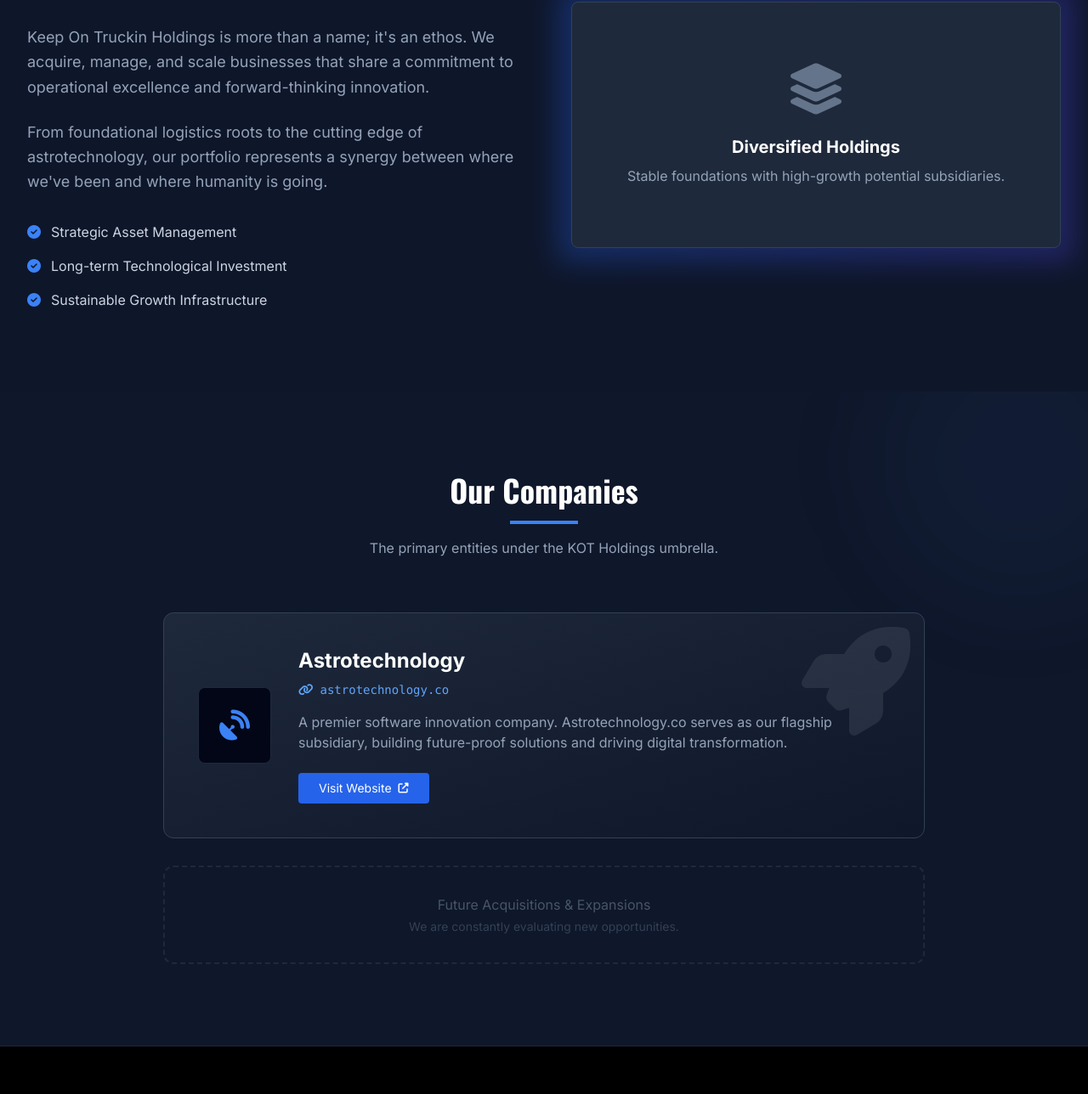
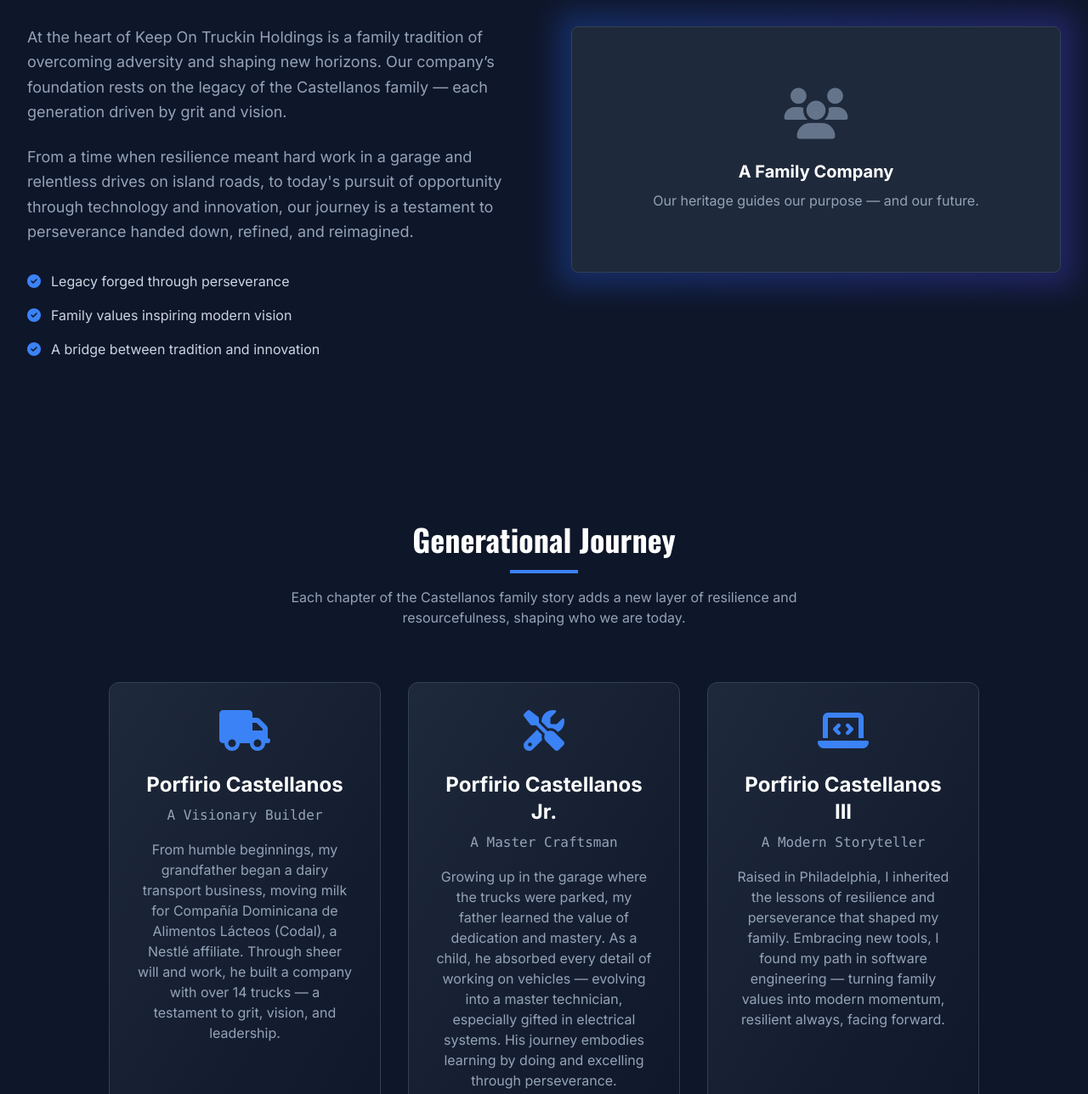
Before and after one commit to DocDevelopers/kot-homepage, a plain HTML site: page index.html in a window 1280 px wide. Shown: the part 967-2255 px from the top of the page at 85% size. Drawn offline with nearby package versions, Linux system fonts and the light colour scheme.

Commit message:
Revise content and navigation for family legacy emphasis
Updated the meta description and various text content to reflect the Castellanos family legacy. Adjusted navigation links and section headers for consistency.

```diff
--- a/index.html
+++ b/index.html
@@ -4,14 +4,11 @@
     <meta charset="UTF-8">
     <meta name="viewport" content="width=device-width, initial-scale=1.0">
     <title>Keep On Truckin Holdings, LLC | kot.holdings</title>
-    <meta name="description" content="Parent company of Astrotechnology.co. Bridging the gap between logistics infrastructure and future technology.">
-
+    <meta name="description" content="A legacy of perseverance and innovation — the Castellanos family story">
     <!-- Tailwind CSS -->
     <script src="https://cdn.tailwindcss.com"></script>
-
     <!-- Font Awesome -->
     <link rel="stylesheet" href="https://cdnjs.cloudflare.com/ajax/libs/font-awesome/6.4.0/css/all.min.css">
-
     <!-- Google Fonts -->
     <link href="https://fonts.googleapis.com/css2?family=Inter:wght@300;400;600;700&family=Oswald:wght@500;700&display=swap" rel="stylesheet">
 
@@ -27,7 +24,7 @@
                         kot: {
                             dark: '#0f172a',
                             light: '#e2e8f0',
-                            accent: '#3b82f6', // Blue for tech
+                            accent: '#3b82f6',
                             secondary: '#64748b'
                         }
                     }
@@ -35,27 +32,16 @@
             }
         }
     </script>
-
     <style>
-        /* Custom Animations */
         @keyframes fade-in-up {
             from { opacity: 0; transform: translateY(20px); }
             to { opacity: 1; transform: translateY(0); }
         }
-
-        .animate-fade-in-up {
-            animation: fade-in-up 0.8s ease-out forwards;
-        }
-
+        .animate-fade-in-up { animation: fade-in-up 0.8s ease-out forwards; }
         .delay-100 { animation-delay: 0.1s; }
         .delay-200 { animation-delay: 0.2s; }
         .delay-300 { animation-delay: 0.3s; }
-
-        .glass-nav {
-            background: rgba(15, 23, 42, 0.9);
-            backdrop-filter: blur(10px);
-            border-bottom: 1px solid rgba(255, 255, 255, 0.1);
-        }
+        .glass-nav { background: rgba(15, 23, 42, 0.9); backdrop-filter: blur(10px); border-bottom: 1px solid rgba(255,255,255,0.1); }
     </style>
 </head>
 <body class="bg-kot-dark text-slate-300 font-sans antialiased selection:bg-kot-accent selection:text-white">
@@ -64,23 +50,18 @@
     <nav class="fixed w-full z-50 glass-nav transition-all duration-300" id="navbar">
         <div class="max-w-7xl mx-auto px-4 sm:px-6 lg:px-8">
             <div class="flex items-center justify-between h-20">
-                <!-- Logo -->
                 <div class="flex-shrink-0 cursor-pointer" onclick="window.scrollTo(0,0)">
                     <span class="font-display text-2xl tracking-wider text-white font-bold uppercase">
                         KOT<span class="text-kot-accent">.</span>Holdings
                     </span>
                 </div>
-
-                <!-- Desktop Menu -->
                 <div class="hidden md:block">
                     <div class="ml-10 flex items-baseline space-x-8">
                         <a href="#about" class="hover:text-white hover:bg-white/10 px-3 py-2 rounded-md text-sm font-medium transition-colors">About</a>
-                        <a href="#portfolio" class="hover:text-white hover:bg-white/10 px-3 py-2 rounded-md text-sm font-medium transition-colors">Portfolio</a>
+                        <a href="#legacy" class="hover:text-white hover:bg-white/10 px-3 py-2 rounded-md text-sm font-medium transition-colors">Legacy</a>
                         <a href="#contact" class="bg-kot-accent hover:bg-blue-600 text-white px-4 py-2 rounded-md text-sm font-medium transition-colors shadow-lg shadow-blue-500/20">Contact</a>
                     </div>
                 </div>
-
-                <!-- Mobile menu button -->
                 <div class="md:hidden">
                     <button id="mobile-menu-btn" class="text-gray-300 hover:text-white p-2 focus:outline-none">
                         <i class="fas fa-bars text-xl"></i>
@@ -88,12 +69,10 @@
                 </div>
             </div>
         </div>
-
-        <!-- Mobile Menu Panel -->
         <div class="md:hidden hidden bg-kot-dark border-b border-gray-800" id="mobile-menu">
             <div class="px-2 pt-2 pb-3 space-y-1 sm:px-3">
                 <a href="#about" class="block hover:bg-gray-800 text-gray-300 hover:text-white px-3 py-2 rounded-md text-base font-medium">About</a>
-                <a href="#portfolio" class="block hover:bg-gray-800 text-gray-300 hover:text-white px-3 py-2 rounded-md text-base font-medium">Portfolio</a>
+                <a href="#legacy" class="block hover:bg-gray-800 text-gray-300 hover:text-white px-3 py-2 rounded-md text-base font-medium">Legacy</a>
                 <a href="#contact" class="block text-kot-accent font-bold px-3 py-2 rounded-md text-base">Contact Us</a>
             </div>
         </div>
@@ -101,7 +80,6 @@
 
     <!-- Hero Section -->
     <section class="relative min-h-screen flex items-center justify-center overflow-hidden pt-20">
-        <!-- Abstract Background -->
         <div class="absolute inset-0 z-0 opacity-30">
             <svg class="w-full h-full" viewBox="0 0 100 100" preserveAspectRatio="none">
                 <defs>
@@ -115,23 +93,21 @@
             <div class="absolute top-1/4 left-1/4 w-96 h-96 bg-blue-600/10 rounded-full blur-3xl"></div>
             <div class="absolute bottom-1/4 right-1/4 w-64 h-64 bg-indigo-500/10 rounded-full blur-3xl"></div>
         </div>
-
         <div class="relative z-10 max-w-7xl mx-auto px-4 sm:px-6 lg:px-8 text-center">
             <div class="animate-fade-in-up">
-                <h2 class="text-kot-accent font-bold tracking-widest text-sm uppercase mb-4">Established 2025</h2>
+                <h2 class="text-kot-accent font-bold tracking-widest text-sm uppercase mb-4">The Castellanos Legacy</h2>
                 <h1 class="text-5xl md:text-7xl font-display font-bold text-white mb-6 leading-tight">
-                    Forward Motion.<br>
+                    Resilience Across Generations.<br>
                     <span class="text-transparent bg-clip-text bg-gradient-to-r from-blue-400 to-indigo-500">
-                        Strategic Growth.
+                        Perseverance Meets Innovation.
                     </span>
                 </h1>
                 <p class="mt-4 max-w-2xl mx-auto text-xl text-slate-400">
-                    Keep On Truckin Holdings, LLC is the driving force behind the next generation of industrial and technological ventures.
+                    Three generations. One enduring spirit — Keep On Truckin Holdings lives the Castellanos legacy of overcoming challenges and bridging yesterday's wisdom with tomorrow's possibilities.
                 </p>
-
                 <div class="mt-10 flex justify-center gap-4">
-                    <a href="#portfolio" class="px-8 py-3 bg-white text-kot-dark font-bold rounded hover:bg-gray-100 transition-all duration-300 shadow-[0_0_20px_rgba(255,255,255,0.1)]">
-                        Our Portfolio
+                    <a href="#legacy" class="px-8 py-3 bg-white text-kot-dark font-bold rounded hover:bg-gray-100 transition-all duration-300 shadow-[0_0_20px_rgba(255,255,255,0.1)]">
+                        Our Story
                     </a>
                     <a href="#about" class="px-8 py-3 border border-slate-600 text-white rounded hover:bg-slate-800 transition-all duration-300">
                         Learn More
@@ -139,8 +115,6 @@
                 </div>
             </div>
         </div>
-
-        <!-- Scroll Down Indicator -->
         <div class="absolute bottom-10 left-1/2 transform -translate-x-1/2 animate-bounce text-slate-500">
             <i class="fas fa-chevron-down text-2xl"></i>
         </div>
@@ -151,27 +125,26 @@
         <div class="max-w-7xl mx-auto px-4 sm:px-6 lg:px-8">
             <div class="grid md:grid-cols-2 gap-16 items-center">
                 <div>
-                    <h2 class="text-3xl md:text-4xl font-display font-bold text-white mb-6">Built on Resilience</h2>
+                    <h2 class="text-3xl md:text-4xl font-display font-bold text-white mb-6">Built on Family Strength</h2>
                     <div class="w-20 h-1 bg-kot-accent mb-8"></div>
                     <p class="text-lg text-slate-400 mb-6 leading-relaxed">
-                        Keep On Truckin Holdings is more than a name; it's an ethos. We acquire, manage, and scale businesses that share a commitment to operational excellence and forward-thinking innovation.
+                        At the heart of Keep On Truckin Holdings is a family tradition of overcoming adversity and shaping new horizons. Our company’s foundation rests on the legacy of the Castellanos family — each generation driven by grit and vision.
                     </p>
                     <p class="text-lg text-slate-400 mb-6 leading-relaxed">
-                        From foundational logistics roots to the cutting edge of astrotechnology, our portfolio represents a synergy between where we've been and where humanity is going.
+                        From a time when resilience meant hard work in a garage and relentless drives on island roads, to today's pursuit of opportunity through technology and innovation, our journey is a testament to perseverance handed down, refined, and reimagined.
                     </p>
-
                     <ul class="space-y-4 mt-8">
                         <li class="flex items-start">
                             <i class="fas fa-check-circle text-kot-accent mt-1 mr-3"></i>
-                            <span class="text-slate-300">Strategic Asset Management</span>
+                            <span class="text-slate-300">Legacy forged through perseverance</span>
                         </li>
                         <li class="flex items-start">
                             <i class="fas fa-check-circle text-kot-accent mt-1 mr-3"></i>
-                            <span class="text-slate-300">Long-term Technological Investment</span>
+                            <span class="text-slate-300">Family values inspiring modern vision</span>
                         </li>
                         <li class="flex items-start">
                             <i class="fas fa-check-circle text-kot-accent mt-1 mr-3"></i>
-                            <span class="text-slate-300">Sustainable Growth Infrastructure</span>
+                            <span class="text-slate-300">A bridge between tradition and innovation</span>
                         </li>
                     </ul>
                 </div>
@@ -179,9 +152,9 @@
                     <div class="absolute -inset-4 bg-gradient-to-r from-blue-600 to-indigo-600 rounded-lg blur-lg opacity-30"></div>
                     <div class="relative bg-slate-800 p-8 rounded-lg border border-slate-700">
                         <div class="flex flex-col items-center justify-center text-center py-10">
-                            <i class="fas fa-layer-group text-6xl text-slate-500 mb-6"></i>
-                            <h3 class="text-xl font-bold text-white mb-2">Diversified Holdings</h3>
-                            <p class="text-slate-400">Stable foundations with high-growth potential subsidiaries.</p>
+                            <i class="fas fa-users text-6xl text-slate-500 mb-6"></i>
+                            <h3 class="text-xl font-bold text-white mb-2">A Family Company</h3>
+                            <p class="text-slate-400">Our heritage guides our purpose — and our future.</p>
                         </div>
                     </div>
                 </div>
@@ -189,52 +162,50 @@
         </div>
     </section>
 
-    <!-- Portfolio Section -->
-    <section id="portfolio" class="py-24 relative overflow-hidden">
-        <!-- Decorative bg elements -->
-        <div class="absolute top-0 right-0 -mr-20 -mt-20 w-80 h-80 bg-kot-accent/5 rounded-full blur-3xl"></div>
-
+    <!-- Legacy Section -->
+    <section id="legacy" class="py-24 relative overflow-hidden bg-kot-dark/90">
         <div class="max-w-7xl mx-auto px-4 sm:px-6 lg:px-8 relative z-10">
             <div class="text-center mb-16">
-                <h2 class="text-3xl md:text-4xl font-display font-bold text-white mb-4">Our Companies</h2>
+                <h2 class="text-3xl md:text-4xl font-display font-bold text-white mb-4">Generational Journey</h2>
                 <div class="w-20 h-1 bg-kot-accent mx-auto"></div>
-                <p class="mt-4 text-slate-400 max-w-2xl mx-auto">The primary entities under the KOT Holdings umbrella.</p>
+                <p class="mt-4 text-slate-400 max-w-2xl mx-auto">
+                    Each chapter of the Castellanos family story adds a new layer of resilience and resourcefulness, shaping who we are today.
+                </p>
             </div>
-
-            <div class="grid md:grid-cols-1 gap-8 max-w-4xl mx-auto">
-
-                <!-- Astrotechnology Card -->
-                <div class="group relative bg-gradient-to-br from-slate-800 to-slate-900 rounded-xl overflow-hidden border border-slate-700 hover:border-kot-accent transition-all duration-300 hover:shadow-2xl hover:shadow-blue-900/20">
-                    <div class="absolute top-0 right-0 p-4 opacity-10 group-hover:opacity-20 transition-opacity">
-                        <i class="fas fa-rocket text-9xl"></i>
-                    </div>
-
-                    <div class="p-8 md:p-10 flex flex-col md:flex-row items-center gap-8">
-                        <div class="flex-shrink-0 bg-slate-950 p-6 rounded-lg border border-slate-800">
-                             <i class="fas fa-satellite-dish text-4xl text-kot-accent"></i>
-                        </div>
-
-                        <div class="flex-grow text-center md:text-left">
-                            <h3 class="text-2xl font-bold text-white mb-2">Astrotechnology</h3>
-                            <div class="flex items-center justify-center md:justify-start gap-2 mb-4 text-sm text-blue-400 font-mono">
-                                <i class="fas fa-link"></i> astrotechnology.co
-                            </div>
-                            <p class="text-slate-400 mb-6">
-                                A premier software innovation company. Astrotechnology.co serves as our flagship subsidiary, building future-proof solutions and driving digital transformation.
-                            </p>
-                            <a href="https://astrotechnology.co" target="_blank" class="inline-flex items-center text-white bg-blue-600 hover:bg-blue-700 px-6 py-2 rounded transition-colors font-medium text-sm">
-                                Visit Website <i class="fas fa-external-link-alt ml-2 text-xs"></i>
-                            </a>
-                        </div>
+            <div class="grid md:grid-cols-3 gap-8 max-w-5xl mx-auto">
+                <!-- Grandfather -->
+                <div class="group relative bg-gradient-to-br from-slate-800 to-slate-900 rounded-xl overflow-hidden border border-slate-700 hover:border-kot-accent transition-all duration-300">
+                    <div class="p-8 flex flex-col items-center text-center">
+                        <i class="fas fa-truck text-5xl text-kot-accent mb-6"></i>
+                        <h3 class="text-2xl font-bold text-white mb-2">Porfirio Castellanos</h3>
+                        <p class="text-slate-400 font-mono">A Visionary Builder</p>
+                        <p class="text-slate-400 mt-4">
+                            From humble beginnings, my grandfather began a dairy transport business, moving milk for Compañía Dominicana de Alimentos Lácteos (Codal), a Nestlé affiliate. Through sheer will and work, he built a company with over 14 trucks — a testament to grit, vision, and leadership.
+                        </p>
                     </div>
                 </div>
-
-                <!-- Placeholder for future expansion -->
-                <div class="text-center py-8 border-2 border-dashed border-slate-800 rounded-xl">
-                    <p class="text-slate-600 font-medium">Future Acquisitions & Expansions</p>
-                    <p class="text-sm text-slate-700 mt-1">We are constantly evaluating new opportunities.</p>
+                <!-- Father -->
+                <div class="group relative bg-gradient-to-br from-slate-800 to-slate-900 rounded-xl overflow-hidden border border-slate-700 hover:border-kot-accent transition-all duration-300">
+                    <div class="p-8 flex flex-col items-center text-center">
+                        <i class="fas fa-tools text-5xl text-kot-accent mb-6"></i>
+                        <h3 class="text-2xl font-bold text-white mb-2">Porfirio Castellanos Jr.</h3>
+                        <p class="text-slate-400 font-mono">A Master Craftsman</p>
+                        <p class="text-slate-400 mt-4">
+                            Growing up in the garage where the trucks were parked, my father learned the value of dedication and mastery. As a child, he absorbed every detail of working on vehicles — evolving into a master technician, especially gifted in electrical systems. His journey embodies learning by doing and excelling through perseverance.
+                        </p>
+                    </div>
                 </div>
-
+                <!-- You -->
+                <div class="group relative bg-gradient-to-br from-slate-800 to-slate-900 rounded-xl overflow-hidden border border-slate-700 hover:border-kot-accent transition-all duration-300">
+                    <div class="p-8 flex flex-col items-center text-center">
+                        <i class="fas fa-laptop-code text-5xl text-kot-accent mb-6"></i>
+                        <h3 class="text-2xl font-bold text-white mb-2">Porfirio Castellanos III</h3>
+                        <p class="text-slate-400 font-mono">A Modern Storyteller</p>
+                        <p class="text-slate-400 mt-4">
+                            Raised in Philadelphia, I inherited the lessons of resilience and perseverance that shaped my family. Embracing new tools, I found my path in software engineering — turning family values into modern momentum, resilient always, facing forward.
+                        </p>
+                    </div>
+                </div>
             </div>
         </div>
     </section>
@@ -253,17 +224,15 @@
                         Philadelphia, PA
                     </p>
                 </div>
-
                 <!-- Links -->
                 <div class="col-span-1">
                     <h4 class="text-white font-bold uppercase tracking-wider text-sm mb-4">Navigation</h4>
                     <ul class="space-y-2 text-sm text-slate-400">
                         <li><a href="#" class="hover:text-kot-accent transition-colors">Home</a></li>
                         <li><a href="#about" class="hover:text-kot-accent transition-colors">About</a></li>
-                        <li><a href="#portfolio" class="hover:text-kot-accent transition-colors">Portfolio</a></li>
+                        <li><a href="#legacy" class="hover:text-kot-accent transition-colors">Legacy</a></li>
                     </ul>
                 </div>
-
                 <!-- Contact -->
                 <div class="col-span-1">
                     <h4 class="text-white font-bold uppercase tracking-wider text-sm mb-4">Contact</h4>
@@ -275,7 +244,6 @@
                     </a>
                 </div>
             </div>
-
             <div class="mt-12 pt-8 border-t border-slate-900 flex flex-col md:flex-row justify-between items-center text-xs text-slate-600">
                 <p>&copy; 2025 Keep On Truckin Holdings, LLC. All rights reserved.</p>
                 <div class="mt-2 md:mt-0 space-x-4">
@@ -290,30 +258,18 @@
         // Mobile menu toggle
         const btn = document.getElementById('mobile-menu-btn');
         const menu = document.getElementById('mobile-menu');
-
-        btn.addEventListener('click', () => {
-            menu.classList.toggle('hidden');
-        });
-
-        // Smooth scroll for anchor links
+        btn.addEventListener('click', () => { menu.classList.toggle('hidden'); });
         document.querySelectorAll('a[href^="#"]').forEach(anchor => {
             anchor.addEventListener('click', function (e) {
                 e.preventDefault();
-                menu.classList.add('hidden'); // Close mobile menu on click
-                document.querySelector(this.getAttribute('href')).scrollIntoView({
-                    behavior: 'smooth'
-                });
+                menu.classList.add('hidden');
+                document.querySelector(this.getAttribute('href')).scrollIntoView({ behavior: 'smooth' });
             });
         });
-
-        // Navbar background on scroll
         window.addEventListener('scroll', () => {
             const nav = document.getElementById('navbar');
-            if (window.scrollY > 50) {
-                nav.classList.add('shadow-lg');
-            } else {
-                nav.classList.remove('shadow-lg');
-            }
+            if (window.scrollY > 50) { nav.classList.add('shadow-lg'); }
+            else { nav.classList.remove('shadow-lg'); }
         });
     </script>
 </body>
```
